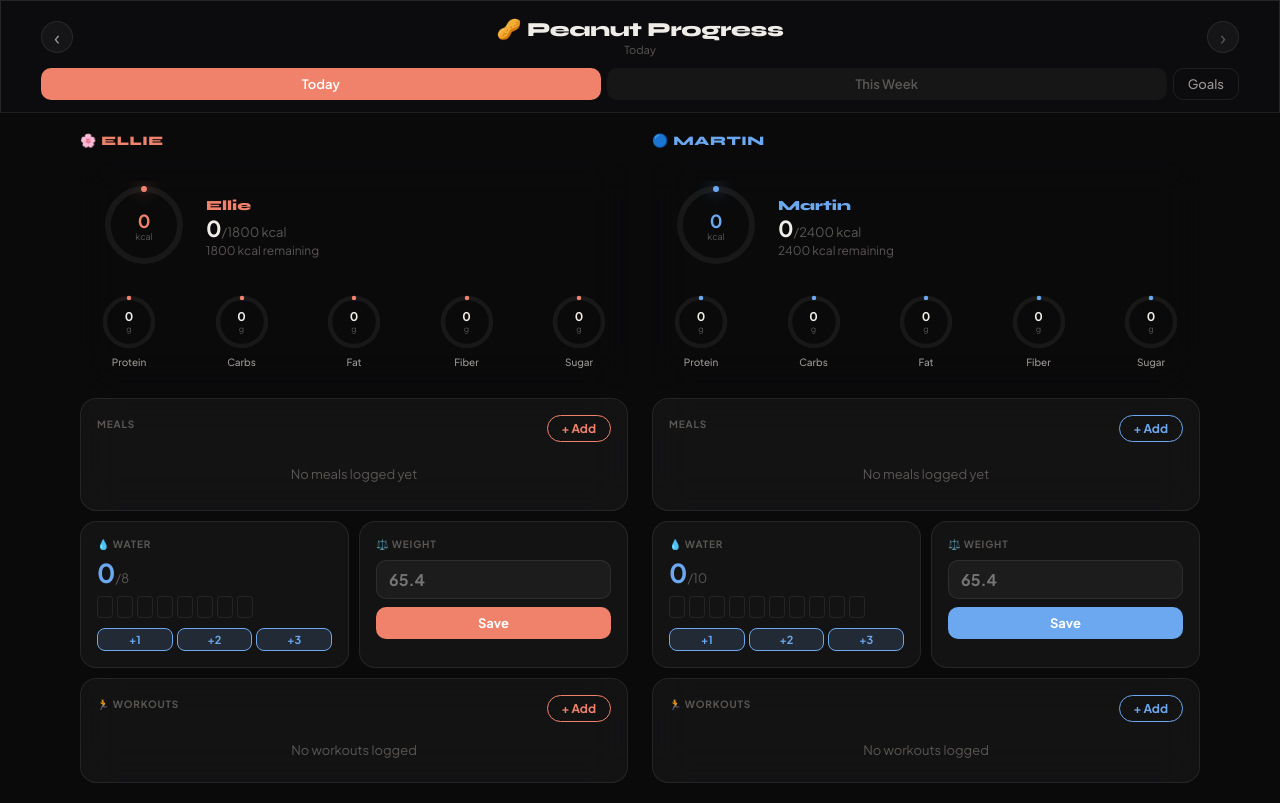
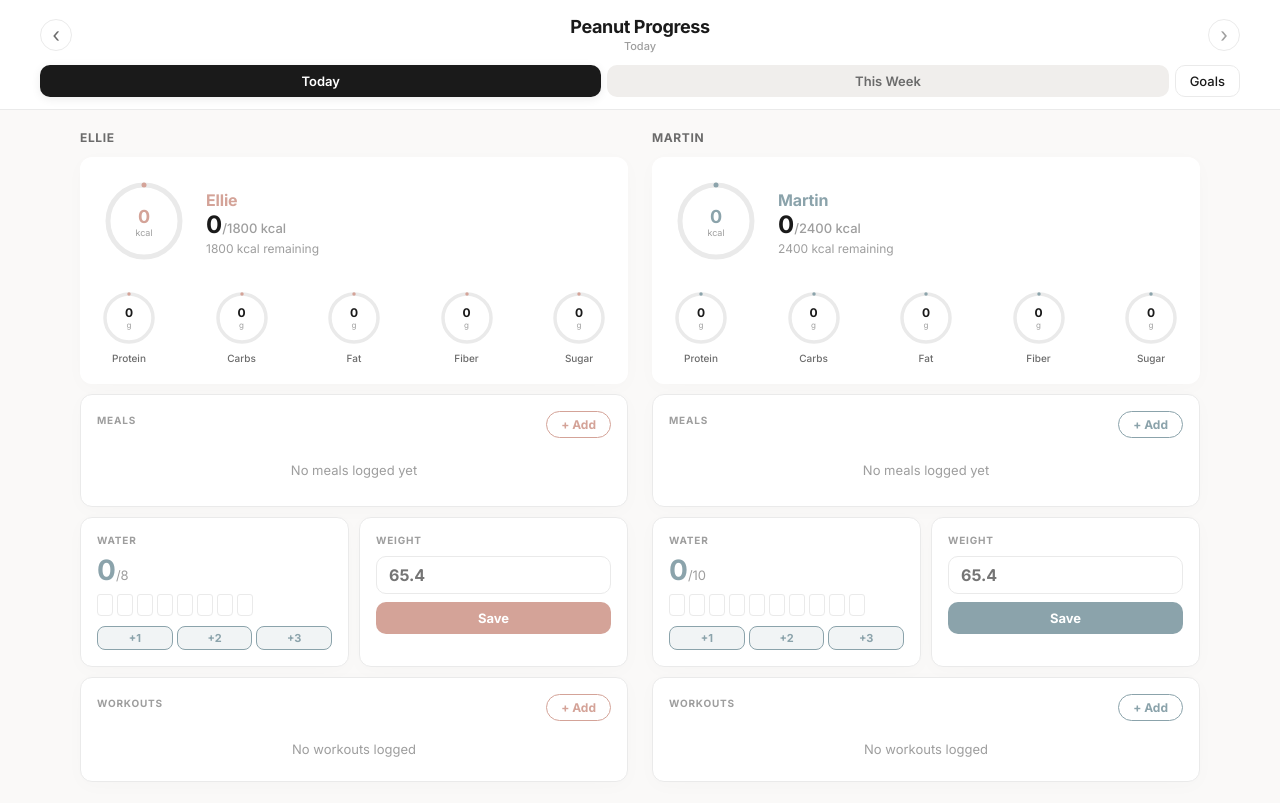
Before and after one commit to elisebrown7766-droid/peanut-progress, a React (Create React App) app: page / in a window 1280 px wide. Built offline with nearby package versions, Linux system fonts and the light colour scheme.

Commit message:
feat(ui): redesign to chic minimalist light theme (ref: log-20260312-chic-redesign)

```diff
--- a/src/App.js
+++ b/src/App.js
@@ -1,64 +1,80 @@
 import { useState, useRef } from "react";
 
-const FONT_LINK = `@import url('https://fonts.googleapis.com/css2?family=Plus+Jakarta+Sans:wght@300;400;500;600;700&family=Syne:wght@700;800&display=swap');`;
+const FONT_LINK = `@import url('https://fonts.googleapis.com/css2?family=Inter:wght@300;400;500;600;700&display=swap');`;
 
 const THEME = `
 * { box-sizing: border-box; margin: 0; padding: 0; }
 body {
-  font-family: 'Plus Jakarta Sans', sans-serif;
-  background: #0a0a0b;
-  color: #f0ede8;
+  font-family: 'Inter', sans-serif;
+  background: #faf9f8;
+  color: #1a1a1a;
   min-height: 100vh;
   overflow-x: hidden;
+  -webkit-font-smoothing: antialiased;
+  -moz-osx-font-smoothing: grayscale;
 }
 :root {
-  --bg: #0a0a0b;
-  --bg2: #111114;
-  --bg3: #18181d;
-  --surface: rgba(255,255,255,0.04);
-  --surface-hover: rgba(255,255,255,0.07);
-  --border: rgba(255,255,255,0.08);
-  --border-strong: rgba(255,255,255,0.14);
-  --text: #f0ede8;
-  --text-2: #9b9693;
-  --text-3: #5a5754;
-  --ellie: #f0826c;
-  --ellie-dim: rgba(240,130,108,0.15);
-  --ellie-glow: rgba(240,130,108,0.25);
-  --martin: #6ca8f0;
-  --martin-dim: rgba(108,168,240,0.15);
-  --martin-glow: rgba(108,168,240,0.25);
-  --radius: 16px;
+  --bg: #faf9f8;
+  --bg2: #ffffff;
+  --bg3: #f0eeec;
+  --surface: #ffffff;
+  --surface-hover: #f9f9f9;
+  --border: #eaeaea;
+  --border-strong: #d0d0d0;
+  --text: #1a1a1a;
+  --text-2: #6b6b6b;
+  --text-3: #9e9e9e;
+  --ellie: #d4a398;
+  --ellie-dim: rgba(212,163,152,0.12);
+  --ellie-glow: rgba(212,163,152,0.25);
+  --martin: #8ba3ab;
+  --martin-dim: rgba(139,163,171,0.12);
+  --martin-glow: rgba(139,163,171,0.25);
+  --radius: 12px;
 }
 input, textarea, select {
-  font-family: 'Plus Jakarta Sans', sans-serif;
+  font-family: 'Inter', sans-serif;
   font-size: 14px;
 }
-button { cursor: pointer; font-family: 'Plus Jakarta Sans', sans-serif; }
-::-webkit-scrollbar { width: 3px; }
+button {
+  cursor: pointer;
+  font-family: 'Inter', sans-serif;
+  transition: all 0.3s cubic-bezier(0.25, 0.8, 0.25, 1);
+}
+button:active {
+  transform: scale(0.97);
+}
+::-webkit-scrollbar { width: 4px; }
 ::-webkit-scrollbar-track { background: transparent; }
-::-webkit-scrollbar-thumb { background: rgba(255,255,255,0.1); border-radius: 2px; }
+::-webkit-scrollbar-thumb { background: #d0d0d0; border-radius: 4px; }
+
+/* Subtle interactions replace glassmorphism */
 .glass {
-  background: rgba(255,255,255,0.04);
-  backdrop-filter: blur(20px);
-  -webkit-backdrop-filter: blur(20px);
-  border: 1px solid rgba(255,255,255,0.08);
+  background: #ffffff;
+  border: 1px solid var(--border);
+  box-shadow: 0 4px 20px rgba(0,0,0,0.02);
+  transition: transform 0.4s cubic-bezier(0.16, 1, 0.3, 1), box-shadow 0.4s cubic-bezier(0.16, 1, 0.3, 1);
+}
+.glass:hover {
+  transform: translateY(-2px);
+  box-shadow: 0 12px 32px rgba(0,0,0,0.06);
 }
 .glass-strong {
-  background: rgba(14,14,16,0.85);
-  backdrop-filter: blur(30px);
-  -webkit-backdrop-filter: blur(30px);
-  border: 1px solid rgba(255,255,255,0.1);
+  background: rgba(255,255,255,0.95);
+  backdrop-filter: blur(12px);
+  -webkit-backdrop-filter: blur(12px);
+  border-bottom: 1px solid var(--border);
 }
+
 @keyframes fadeUp {
-  from { opacity: 0; transform: translateY(10px); }
+  from { opacity: 0; transform: translateY(12px); }
   to { opacity: 1; transform: translateY(0); }
 }
-.fu0 { animation: fadeUp 0.35s ease both; }
-.fu1 { animation: fadeUp 0.35s 0.06s ease both; }
-.fu2 { animation: fadeUp 0.35s 0.12s ease both; }
-.fu3 { animation: fadeUp 0.35s 0.18s ease both; }
-.fu4 { animation: fadeUp 0.35s 0.24s ease both; }
+.fu0 { animation: fadeUp 0.5s cubic-bezier(0.16, 1, 0.3, 1) both; }
+.fu1 { animation: fadeUp 0.5s 0.08s cubic-bezier(0.16, 1, 0.3, 1) both; }
+.fu2 { animation: fadeUp 0.5s 0.16s cubic-bezier(0.16, 1, 0.3, 1) both; }
+.fu3 { animation: fadeUp 0.5s 0.24s cubic-bezier(0.16, 1, 0.3, 1) both; }
+.fu4 { animation: fadeUp 0.5s 0.32s cubic-bezier(0.16, 1, 0.3, 1) both; }
 
 /* Desktop layout */
 @media (min-width: 900px) {
@@ -142,8 +158,8 @@ const MacroRing = ({ label, value, goal, color, size = 58 }) => {
     <div style={{ display: "flex", flexDirection: "column", alignItems: "center", gap: 5 }}>
       <div style={{ position: "relative", width: size, height: size }}>
         <svg width={size} height={size} style={{ transform: "rotate(-90deg)" }}>
-          <circle cx={size/2} cy={size/2} r={r} fill="none" stroke="rgba(255,255,255,0.06)" strokeWidth="4.5" />
-          <circle cx={size/2} cy={size/2} r={r} fill="none" stroke={color} strokeWidth="4.5"
+          <circle cx={size/2} cy={size/2} r={r} fill="none" stroke="var(--border)" strokeWidth="3.5" />
+          <circle cx={size/2} cy={size/2} r={r} fill="none" stroke={color} strokeWidth="3.5"
             strokeDasharray={`${pct * circ} ${circ}`} strokeLinecap="round"
             style={{ transition: "stroke-dasharray 0.7s cubic-bezier(0.4,0,0.2,1)" }} />
         </svg>
@@ -164,8 +180,8 @@ const Bar = ({ label, value, goal, color, unit = "g" }) => (
       <span style={{ color: "var(--text-2)" }}>{label}</span>
       <span style={{ color: "var(--text)", fontWeight: 600 }}>{Math.round(value)}<span style={{ color: "var(--text-3)", fontWeight: 400 }}>/{goal}{unit}</span></span>
     </div>
-    <div style={{ height: 4, background: "rgba(255,255,255,0.07)", borderRadius: 2, overflow: "hidden" }}>
-      <div style={{ width: `${Math.min((value/goal)*100,100)}%`, height: "100%", background: `linear-gradient(90deg, ${color}88, ${color})`, borderRadius: 2, transition: "width 0.6s cubic-bezier(0.4,0,0.2,1)" }} />
+    <div style={{ height: 4, background: "var(--border)", borderRadius: 2, overflow: "hidden" }}>
+      <div style={{ width: `${Math.min((value/goal)*100,100)}%`, height: "100%", background: `${color}`, borderRadius: 2, transition: "width 0.8s cubic-bezier(0.16,1,0.3,1)" }} />
     </div>
   </div>
 );
@@ -229,7 +245,7 @@ const Modal = ({ title, color, onClose, children }) => (
   <div style={{ position: "fixed", inset: 0, background: "rgba(0,0,0,0.75)", zIndex: 200, display: "flex", alignItems: "flex-end", justifyContent: "center", backdropFilter: "blur(6px)" }}>
     <div className="glass-strong fu0" style={{ borderRadius: "24px 24px 0 0", padding: 24, width: "100%", maxWidth: 480, maxHeight: "92vh", overflowY: "auto" }}>
       <div style={{ display: "flex", justifyContent: "space-between", alignItems: "center", marginBottom: 20 }}>
-        <span style={{ fontFamily: "'Syne',sans-serif", fontSize: 22, fontWeight: 800, color }}>{title}</span>
+        <span style={{ fontSize: 20, fontWeight: 700, color, letterSpacing: "-0.01em" }}>{title}</span>
         <button onClick={onClose} style={{ width: 32, height: 32, borderRadius: 99, border: "1px solid var(--border)", background: "var(--surface)", color: "var(--text-2)", fontSize: 16, display: "flex", alignItems: "center", justifyContent: "center" }}>✕</button>
       </div>
       {children}
@@ -269,11 +285,11 @@ const FoodModal = ({ onAdd, onClose, color }) => {
 
   return (
     <Modal title="Log a Meal" color={color} onClose={onClose}>
-      <div style={{ display: "flex", background: "rgba(255,255,255,0.04)", borderRadius: 12, padding: 3, gap: 3, marginBottom: 18 }}>
+      <div style={{ display: "flex", background: "var(--bg3)", borderRadius: 12, padding: 3, gap: 3, marginBottom: 18 }}>
         {["text","photo"].map(m => (
           <button key={m} onClick={() => { setMode(m); setResult(null); setPreview(null); }}
-            style={{ flex: 1, padding: "7px", borderRadius: 9, border: "none", background: mode===m ? color : "transparent", color: mode===m ? "#fff" : "var(--text-2)", fontWeight: 600, fontSize: 13, transition: "all 0.2s" }}>
-            {m === "text" ? "✏️ Describe" : "📷 Photo"}
+            style={{ flex: 1, padding: "7px", borderRadius: 9, border: "none", background: mode===m ? "#fff" : "transparent", color: mode===m ? "var(--text)" : "var(--text-2)", fontWeight: 600, fontSize: 13, boxShadow: mode===m ? "0 2px 8px rgba(0,0,0,0.04)" : "none", transition: "all 0.2s" }}>
+            {m === "text" ? "Describe" : "Photo"}
           </button>
         ))}
       </div>
@@ -291,7 +307,7 @@ const FoodModal = ({ onAdd, onClose, color }) => {
           <input ref={fileRef} type="file" accept="image/*" style={{ display: "none" }} onChange={handleImg} />
           {preview
             ? <img src={preview} alt="" style={{ width: "100%", borderRadius: 12, marginBottom: 12, maxHeight: 220, objectFit: "cover" }} />
-            : <div onClick={() => fileRef.current.click()} style={{ border: "1px dashed var(--border)", borderRadius: 12, padding: 40, textAlign: "center", cursor: "pointer", color: "var(--text-3)", fontSize: 13, marginBottom: 12 }}>📷 Tap to upload a photo of your plate</div>
+            : <div onClick={() => fileRef.current.click()} style={{ border: "1px dashed var(--border-strong)", borderRadius: 12, padding: 40, textAlign: "center", cursor: "pointer", color: "var(--text-3)", fontSize: 13, marginBottom: 12, background: "var(--bg)" }}>Tap to upload a photo of your plate</div>
           }
           {!preview && !loading && <button onClick={() => fileRef.current.click()} style={btn}>Choose Photo</button>}
           {loading && <div style={{ textAlign: "center", color: "var(--text-2)", fontSize: 13, padding: 12 }}>Analysing…</div>}
@@ -300,11 +316,11 @@ const FoodModal = ({ onAdd, onClose, color }) => {
       {error && <div style={{ color: "#f08a6c", fontSize: 13, marginTop: 8 }}>{error}</div>}
       {result && (
         <div className="fu0">
-          <div style={{ fontFamily: "'Syne',sans-serif", fontSize: 20, fontWeight: 800, color, marginBottom: 16 }}>{result.mealName}</div>
+          <div style={{ fontSize: 20, fontWeight: 700, color, marginBottom: 16 }}>{result.mealName}</div>
           <div style={{ display: "grid", gridTemplateColumns: "1fr 1fr 1fr", gap: 8, marginBottom: 18 }}>
             {[["Calories",result.calories,"kcal"],["Protein",result.protein,"g"],["Carbs",result.carbs,"g"],["Fat",result.fat,"g"],["Fiber",result.fiber,"g"],["Sugar",result.sugar,"g"]].map(([l,v,u]) => (
-              <div key={l} style={{ background: "rgba(255,255,255,0.05)", borderRadius: 12, padding: "12px 8px", textAlign: "center", border: "1px solid var(--border)" }}>
-                <div style={{ fontSize: 20, fontWeight: 800, color }}>{Math.round(v)}<span style={{ fontSize: 10, fontWeight: 400, color: "var(--text-3)" }}>{u}</span></div>
+              <div key={l} style={{ background: "var(--bg)", borderRadius: 12, padding: "12px 8px", textAlign: "center", border: "1px solid var(--border)" }}>
+                <div style={{ fontSize: 20, fontWeight: 600, color }}>{Math.round(v)}<span style={{ fontSize: 10, fontWeight: 400, color: "var(--text-3)" }}>{u}</span></div>
                 <div style={{ fontSize: 11, color: "var(--text-2)", marginTop: 2 }}>{l}</div>
               </div>
             ))}
@@ -327,7 +343,7 @@ const WorkoutModal = ({ onAdd, onClose, color }) => {
   return (
     <Modal title="Log Workout" color={color} onClose={onClose}>
       <div style={{ display: "flex", flexDirection: "column", gap: 14 }}>
-        <div><div style={lbl}>Exercise</div><select value={type} onChange={e => setType(e.target.value)} style={inp}>{EXERCISES.map(e => <option key={e} style={{ background: "#18181d" }}>{e}</option>)}</select></div>
+        <div><div style={lbl}>Exercise</div><select value={type} onChange={e => setType(e.target.value)} style={inp}>{EXERCISES.map(e => <option key={e} value={e}>{e}</option>)}</select></div>
         <div style={{ display: "flex", gap: 10 }}>
           <div style={{ flex: 1 }}><div style={lbl}>Minutes</div><input type="number" value={duration} onChange={e => setDuration(e.target.value)} placeholder="30" style={inp} /></div>
           <div style={{ flex: 1 }}><div style={lbl}>Cals burned</div><input type="number" value={calories} onChange={e => setCalories(e.target.value)} placeholder="200" style={inp} /></div>
@@ -389,14 +405,14 @@ const Dashboard = ({ user, date, storage, readOnly, compact }) => {
   if (compact) return (
     <div className="glass" style={{ borderRadius: "var(--radius)", padding: 16, border: `1px solid ${color}22` }}>
       <div style={{ display: "flex", justifyContent: "space-between", alignItems: "center", marginBottom: 12 }}>
-        <span style={{ fontFamily: "'Syne',sans-serif", fontSize: 15, fontWeight: 800, color }}>{user === "ellie" ? "🌸 Ellie" : "🔵 Martin"}</span>
-        {day.weight && <span style={{ fontSize: 12, color, background: `${color}18`, padding: "3px 10px", borderRadius: 99, fontWeight: 600 }}>{day.weight} kg</span>}
+        <span style={{ fontSize: 16, fontWeight: 700, color, letterSpacing: "-0.01em" }}>{user === "ellie" ? "Ellie" : "Martin"}</span>
+        {day.weight && <span style={{ fontSize: 12, color, background: "var(--surface)", border: `1px solid ${color}33`, padding: "3px 10px", borderRadius: 99, fontWeight: 600 }}>{day.weight} kg</span>}
       </div>
       <div style={{ display: "grid", gridTemplateColumns: "1fr 1fr", gap: 10, marginBottom: 10 }}>
         <Bar label="Calories" value={totals.calories} goal={goals.calories} color={color} unit="kcal" />
         <Bar label="Protein" value={totals.protein} goal={goals.protein} color={color} />
       </div>
-      <div style={{ fontSize: 12, color: "var(--text-2)", marginBottom: day.meals.length ? 6 : 0 }}>💧 {day.water} / {goals.water} glasses</div>
+      <div style={{ fontSize: 12, color: "var(--text-2)", marginBottom: day.meals.length ? 6 : 0 }}>{day.water} / {goals.water} glasses</div>
       {day.meals.length > 0 && <div style={{ fontSize: 12, color: "var(--text-3)" }}>{day.meals.map(m => m.mealName).join(" · ")}</div>}
     </div>
   );
@@ -405,14 +421,14 @@ const Dashboard = ({ user, date, storage, readOnly, compact }) => {
     <div style={{ display: "flex", flexDirection: "column", gap: 10 }}>
 
       {/* Hero calorie card */}
-      <div className="glass fu0" style={{ borderRadius: "var(--radius)", padding: 20, background: `radial-gradient(ellipse at top right, ${glow}25, transparent 65%), rgba(255,255,255,0.03)`, border: `1px solid ${color}20` }}>
+      <div className="glass fu0" style={{ borderRadius: "var(--radius)", padding: 20, background: "var(--surface)", border: `1px solid ${color}20` }}>
         <div style={{ display: "flex", alignItems: "center", gap: 18, marginBottom: 20 }}>
           <div style={{ position: "relative", flexShrink: 0 }}>
             <svg width={88} height={88} style={{ transform: "rotate(-90deg)" }}>
-              <circle cx={44} cy={44} r={36} fill="none" stroke="rgba(255,255,255,0.06)" strokeWidth="6" />
-              <circle cx={44} cy={44} r={36} fill="none" stroke={color} strokeWidth="6"
+              <circle cx={44} cy={44} r={36} fill="none" stroke="var(--border)" strokeWidth="5" />
+              <circle cx={44} cy={44} r={36} fill="none" stroke={color} strokeWidth="5"
                 strokeDasharray={`${Math.min(totals.calories/goals.calories,1)*2*Math.PI*36} ${2*Math.PI*36}`}
-                strokeLinecap="round" style={{ transition: "stroke-dasharray 0.8s cubic-bezier(0.4,0,0.2,1)", filter: `drop-shadow(0 0 8px ${color})` }} />
+                strokeLinecap="round" style={{ transition: "stroke-dasharray 0.8s cubic-bezier(0.16,1,0.3,1)" }} />
             </svg>
             <div style={{ position: "absolute", inset: 0, display: "flex", flexDirection: "column", alignItems: "center", justifyContent: "center" }}>
               <span style={{ fontSize: 18, fontWeight: 800, color, lineHeight: 1 }}>{Math.round(totals.calories)}</span>
@@ -420,10 +436,10 @@ const Dashboard = ({ user, date, storage, readOnly, compact }) => {
             </div>
           </div>
           <div>
-            <div style={{ fontFamily: "'Syne',sans-serif", fontSize: 14, fontWeight: 800, color, marginBottom: 3 }}>{user === "ellie" ? "Ellie" : "Martin"}</div>
-            <div style={{ fontSize: 22, fontWeight: 800, color: "var(--text)", lineHeight: 1 }}>{Math.round(totals.calories)}<span style={{ fontSize: 13, fontWeight: 400, color: "var(--text-3)" }}>/{goals.calories} kcal</span></div>
+            <div style={{ fontSize: 16, fontWeight: 700, color, marginBottom: 3, letterSpacing: "-0.01em" }}>{user === "ellie" ? "Ellie" : "Martin"}</div>
+            <div style={{ fontSize: 24, fontWeight: 700, color: "var(--text)", lineHeight: 1 }}>{Math.round(totals.calories)}<span style={{ fontSize: 13, fontWeight: 500, color: "var(--text-3)" }}>/{goals.calories} kcal</span></div>
             <div style={{ fontSize: 12, color: "var(--text-3)", marginTop: 4 }}>
-              {goals.calories - Math.round(totals.calories) > 0 ? `${goals.calories - Math.round(totals.calories)} kcal remaining` : "🎉 Goal reached!"}
+              {goals.calories - Math.round(totals.calories) > 0 ? `${goals.calories - Math.round(totals.calories)} kcal remaining` : "Goal reached!"}
             </div>
           </div>
         </div>
@@ -455,8 +471,8 @@ const Dashboard = ({ user, date, storage, readOnly, compact }) => {
       {/* Water + Weight */}
       <div className="fu2" style={{ display: "grid", gridTemplateColumns: "1fr 1fr", gap: 10 }}>
         <div className="glass" style={{ borderRadius: "var(--radius)", padding: 16 }}>
-          {lbl("💧 Water")}
-          <div style={{ fontSize: 26, fontWeight: 800, color: "var(--martin)", lineHeight: 1, marginBottom: 10 }}>
+          {lbl("Water")}
+          <div style={{ fontSize: 28, fontWeight: 700, color: "var(--martin)", lineHeight: 1, marginBottom: 10 }}>
             {day.water}<span style={{ fontSize: 13, fontWeight: 400, color: "var(--text-3)" }}>/{goals.water}</span>
           </div>
           <div style={{ display: "flex", flexWrap: "wrap", gap: 4, marginBottom: readOnly ? 0 : 10 }}>
@@ -476,10 +492,10 @@ const Dashboard = ({ user, date, storage, readOnly, compact }) => {
         </div>
 
         <div className="glass" style={{ borderRadius: "var(--radius)", padding: 16 }}>
-          {lbl("⚖️ Weight")}
+          {lbl("Weight")}
           {day.weight ? (
             <div style={{ display: "flex", alignItems: "baseline", gap: 4 }}>
-              <span style={{ fontSize: 28, fontWeight: 800, color }}>{day.weight}</span>
+              <span style={{ fontSize: 28, fontWeight: 700, color }}>{day.weight}</span>
               <span style={{ fontSize: 13, color: "var(--text-3)" }}>kg</span>
               {!readOnly && <button onClick={() => setDay(user, date, { ...day, weight: null })} style={{ marginLeft: "auto", background: "none", border: "none", color: "var(--text-3)", fontSize: 12 }}>edit</button>}
             </div>
@@ -497,7 +513,7 @@ const Dashboard = ({ user, date, storage, readOnly, compact }) => {
       {/* Workouts */}
       <div className="glass fu3" style={{ borderRadius: "var(--radius)", padding: 16 }}>
         <div style={{ display: "flex", justifyContent: "space-between", alignItems: "center", marginBottom: 12 }}>
-          {lbl("🏃 Workouts")}
+          {lbl("Workouts")}
           {!readOnly && <button onClick={() => setShowWorkout(true)} style={{ padding: "5px 14px", borderRadius: 99, border: `1px solid ${color}`, background: `${color}18`, color, fontSize: 12, fontWeight: 700 }}>+ Add</button>}
         </div>
         {day.workouts.length === 0
@@ -577,18 +593,18 @@ export default function App() {
             <div style={{ display: "flex", justifyContent: "space-between", alignItems: "center", marginBottom: 12 }}>
               <button onClick={() => setDate(addDays(date,-1))} style={{ width: 32, height: 32, borderRadius: 99, border: "1px solid var(--border)", background: "var(--surface)", color: "var(--text-2)", fontSize: 20, display: "flex", alignItems: "center", justifyContent: "center" }}>‹</button>
               <div style={{ textAlign: "center" }}>
-                <div style={{ fontFamily: "'Syne',sans-serif", fontSize: 20, fontWeight: 800, letterSpacing: "-0.02em", color: "var(--text)" }}>🥜 Peanut Progress</div>
-                <div style={{ fontSize: 11, color: "var(--text-3)", marginTop: 1 }}>
+                <div style={{ fontSize: 18, fontWeight: 700, letterSpacing: "-0.02em", color: "var(--text)" }}>Peanut Progress</div>
+                <div style={{ fontSize: 11, color: "var(--text-3)", marginTop: 2, fontWeight: 500 }}>
                   {isToday ? "Today" : fmtDate(date)}
-                  {!isToday && <span style={{ marginLeft: 6, background: "rgba(255,255,255,0.06)", fontSize: 10, padding: "1px 7px", borderRadius: 99 }}>view only</span>}
+                  {!isToday && <span style={{ marginLeft: 6, background: "var(--bg3)", color: "var(--text-2)", fontSize: 10, padding: "2px 8px", borderRadius: 99 }}>view only</span>}
                 </div>
               </div>
               <button onClick={() => !isToday && setDate(addDays(date,1))} style={{ width: 32, height: 32, borderRadius: 99, border: "1px solid var(--border)", background: "var(--surface)", color: isToday ? "var(--text-3)" : "var(--text-2)", fontSize: 20, display: "flex", alignItems: "center", justifyContent: "center" }}>›</button>
             </div>
 
             {/* Mobile user switcher — hidden on desktop */}
-            <div className="mobile-user-switcher" style={{ display: "flex", background: "rgba(255,255,255,0.04)", borderRadius: 12, padding: 3, gap: 3, marginBottom: 10 }}>
-              {[["ellie","🌸 Ellie"],["martin","🔵 Martin"]].map(([u, label]) => (
+            <div className="mobile-user-switcher" style={{ display: "flex", background: "var(--bg3)", borderRadius: 12, padding: 3, gap: 3, marginBottom: 10 }}>
+              {[["ellie","Ellie"],["martin","Martin"]].map(([u, label]) => (
                 <button key={u} onClick={() => setUser(u)}
                   style={{ flex: 1, padding: "7px 0", borderRadius: 10, border: "none", fontWeight: 700, fontSize: 13, transition: "all 0.2s",
                     background: user===u ? (u==="ellie" ? "var(--ellie-dim)" : "var(--martin-dim)") : "transparent",
@@ -603,12 +619,12 @@ export default function App() {
               {[["today","Today"],["week","This Week"]].map(([t,label]) => (
                 <button key={t} onClick={() => setTab(t)}
                   style={{ flex: 1, padding: "7px 0", borderRadius: 10, border: "none", fontSize: 13, fontWeight: 600, transition: "all 0.2s",
-                    background: tab===t ? "var(--ellie)" : "rgba(255,255,255,0.04)",
-                    color: tab===t ? "#fff" : "var(--text-3)" }}>
+                    background: tab===t ? "var(--text)" : "var(--bg3)",
+                    color: tab===t ? "#fff" : "var(--text-2)", boxShadow: tab===t ? "0 2px 10px rgba(0,0,0,0.08)" : "none" }}>
                   {label}
                 </button>
               ))}
-              <button onClick={() => setShowGoals(true)} style={{ padding: "7px 14px", borderRadius: 10, border: "1px solid var(--border)", background: "transparent", color: "var(--text-2)", fontSize: 13, fontWeight: 500 }}>Goals</button>
+              <button onClick={() => setShowGoals(true)} style={{ padding: "7px 14px", borderRadius: 10, border: "1px solid var(--border)", background: "var(--surface)", color: "var(--text)", fontSize: 13, fontWeight: 500 }}>Goals</button>
             </div>
           </div>
         </div>
@@ -618,12 +634,12 @@ export default function App() {
           <div className="desktop-cols" style={{ padding: 14 }}>
             {/* Ellie column */}
             <div>
-              <div className="desktop-col-label" style={{ fontFamily: "'Syne',sans-serif", fontSize: 13, fontWeight: 800, color: "var(--ellie)", marginBottom: 12, letterSpacing: "0.04em" }}>🌸 ELLIE</div>
+              <div className="desktop-col-label" style={{ fontSize: 12, fontWeight: 700, color: "var(--text-2)", marginBottom: 12, letterSpacing: "0.05em", textTransform: "uppercase" }}>Ellie</div>
               <Dashboard user="ellie" date={date} storage={storage} readOnly={!isToday} />
             </div>
             {/* Martin column */}
             <div>
-              <div className="desktop-col-label" style={{ fontFamily: "'Syne',sans-serif", fontSize: 13, fontWeight: 800, color: "var(--martin)", marginBottom: 12, letterSpacing: "0.04em" }}>🔵 MARTIN</div>
+              <div className="desktop-col-label" style={{ fontSize: 12, fontWeight: 700, color: "var(--text-2)", marginBottom: 12, letterSpacing: "0.05em", textTransform: "uppercase" }}>Martin</div>
               <Dashboard user="martin" date={date} storage={storage} readOnly={!isToday} />
             </div>
           </div>
@@ -632,11 +648,11 @@ export default function App() {
             {/* Mobile: show active user. Desktop: show both side by side */}
             <div className="desktop-cols" style={{ padding: 0 }}>
               <div>
-                <div className="desktop-col-label" style={{ fontFamily: "'Syne',sans-serif", fontSize: 13, fontWeight: 800, color: "var(--ellie)", marginBottom: 12 }}>🌸 ELLIE</div>
+                <div className="desktop-col-label" style={{ fontSize: 12, fontWeight: 700, color: "var(--text-2)", marginBottom: 12, letterSpacing: "0.05em", textTransform: "uppercase" }}>Ellie</div>
                 <WeeklyView user="ellie" storage={storage} />
               </div>
               <div>
-                <div className="desktop-col-label" style={{ fontFamily: "'Syne',sans-serif", fontSize: 13, fontWeight: 800, color: "var(--martin)", marginBottom: 12 }}>🔵 MARTIN</div>
+                <div className="desktop-col-label" style={{ fontSize: 12, fontWeight: 700, color: "var(--text-2)", marginBottom: 12, letterSpacing: "0.05em", textTransform: "uppercase" }}>Martin</div>
                 <WeeklyView user="martin" storage={storage} />
               </div>
             </div>
```
Also changed, not shown: 2 other files (tests, documents, lock files or other folders).
